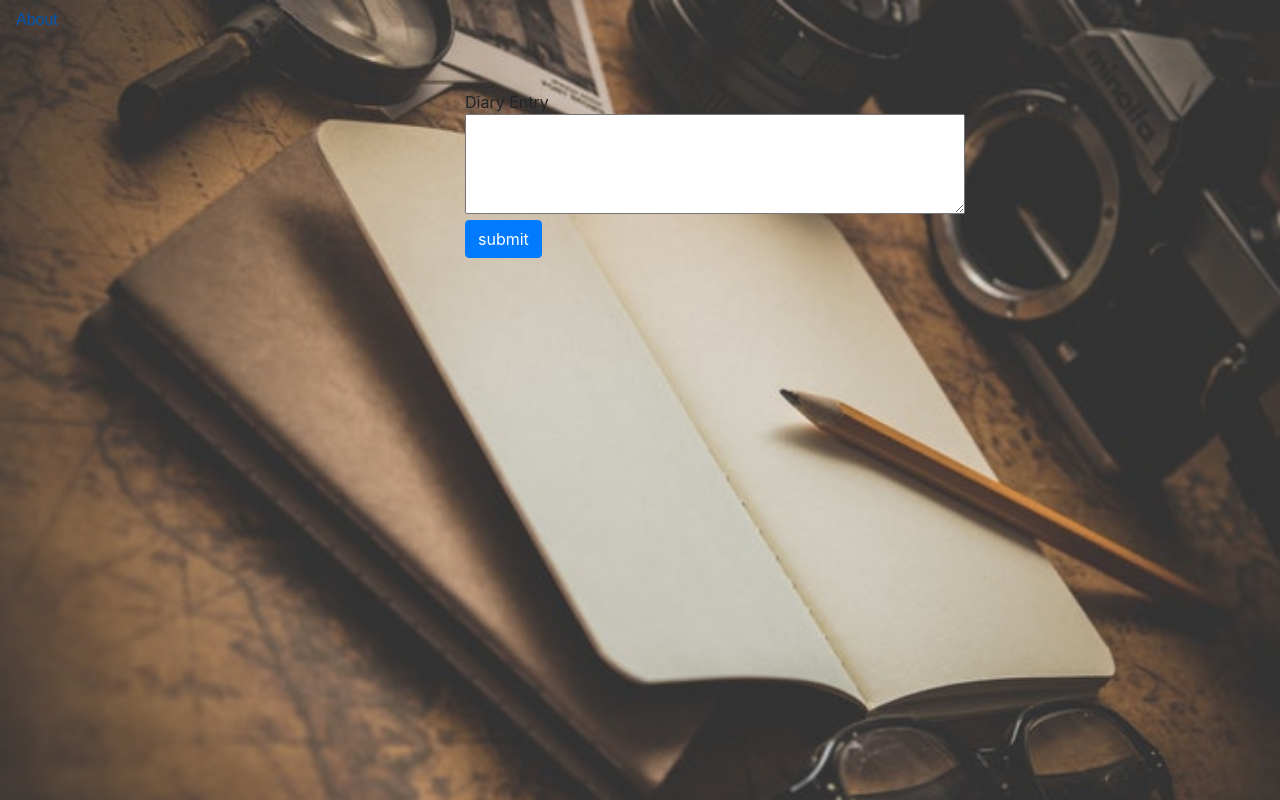
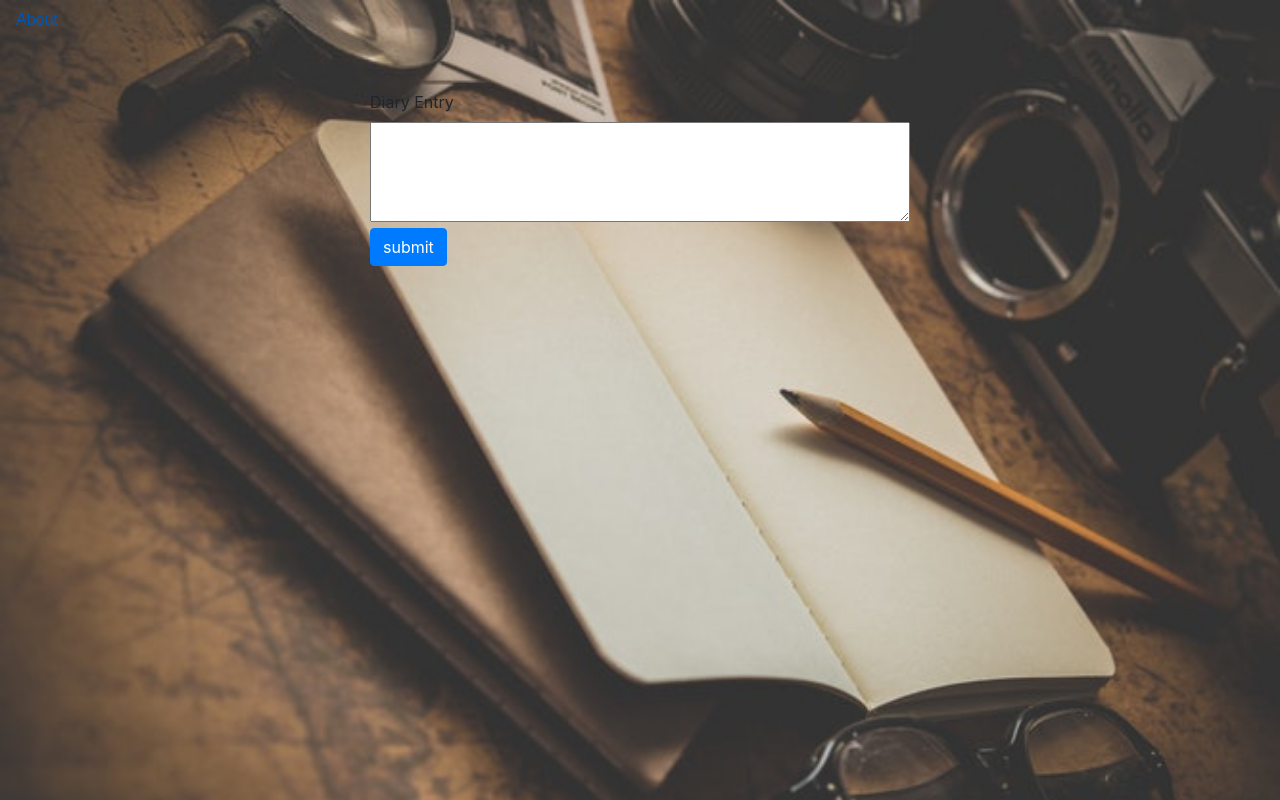
Before and after one commit to cmgonzales/react-diary, a React (Create React App) app: page / in a window 1280 px wide. Built offline with nearby package versions, Linux system fonts and the light colour scheme.

Commit message:
fixed column

```diff
--- a/src/App.css
+++ b/src/App.css
@@ -40,25 +40,27 @@ body{
 
 .title{
   padding-top: 50px;
-  margin: 0 auto !important;
+
 }
 
 .input{
   margin-top: 30px;
+  width: 100%;
 }
 
-.textarea{
-  width: 500px;
-  margin: 0 auto;
+
+textarea{
+  width: 100%;
   height: 100px;
 }
 
 p{
   margin-top: 10px;
   background-color: white;
-
   margin: 0 auto;
   border-radius: 25px;
   height: 140px;
   padding-left: 15px;
+  width: 40%;
+
 }
--- a/src/User.jsx
+++ b/src/User.jsx
@@ -29,25 +29,21 @@ handleSubmit(e){
       <div>
       <Container>
       <Row>
-      <Col xs="6" sm="4"></Col>
-      <Col md="6" sm="6">
+      <Col xs="2" sm="3"></Col>
+      <Col  md = "6" md="6">
       <label className = "title">Diary Entry
+      </label>
       <br/>
-      <textarea className = "textarea" type="text" value={this.state.value}   onChange={this.handleChange} />
-      </label>
+      <textarea  type="text" value={this.state.value}   onChange={this.handleChange} />
       <br/>
       <Button color="primary"  value = {this.state.value} onClick = {this.handleSubmit}>submit</Button>
       </Col>
-      <Col xs="6" sm="4"></Col>
+      <Col xs="2" sm="3"></Col>
       </Row>
       </Container>
-      <Container>
-      <Row>
-      <Col>
+
       <List className = "list" ans={this.state.ans} />
-      </Col>
-      </Row>
-    </Container>
+
 
       </div>
     );
--- a/src/inputs.jsx
+++ b/src/inputs.jsx
@@ -1,13 +1,22 @@
-
+import {Col,Row,Container} from 'reactstrap';
 import React from 'react';
 
+
 const List = props => (
+  <Container>
+  <Row>
+  <Col>
+
   <div className = "input">
+
     {
       props.ans.map((item, index) => <p key={index}>{item}</p>)
     }
 
   </div>
+  </Col>
+  </Row>
+  </Container>
 );
 
 export default List;
```
